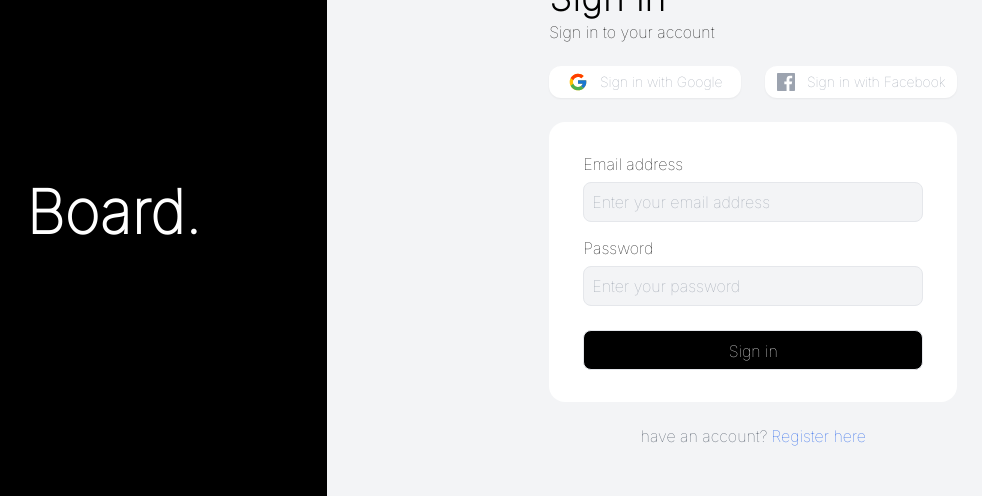
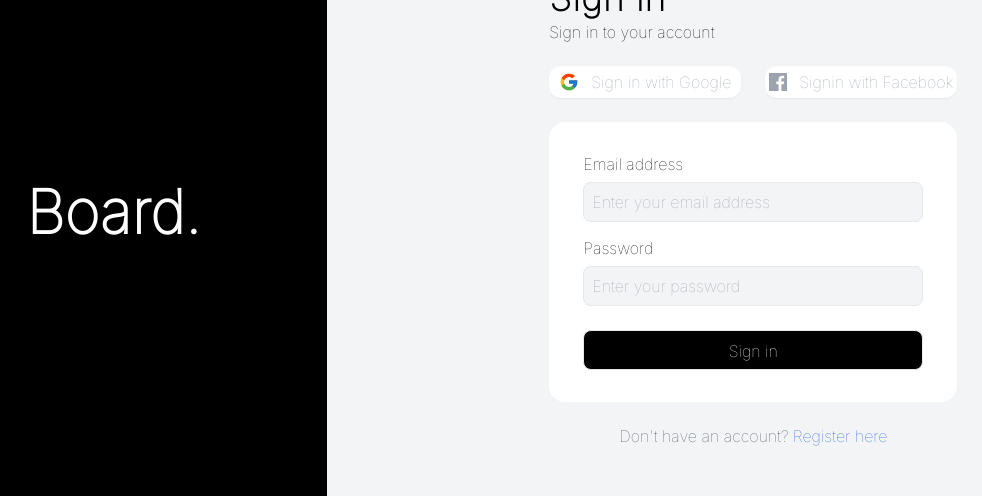
Before and after one commit to Prathmesh410/Task-listed, a React (Create React App) app in the folder frontend/: page /signin in a window 1280 px wide. Shown: the part 188-684 px from the top of the page, without its empty margins (100-1082 px from the left). Built offline with nearby package versions, Linux system fonts and the light colour scheme.

Commit message:
font changes

```diff
--- a/frontend/src/components/HomePage/Card/Card.css
+++ b/frontend/src/components/HomePage/Card/Card.css
@@ -111,7 +111,7 @@
       width: 6px;
     }
     .pie-legend-title{
-      font-size: 14px;
+      font-size: 12px;
     }
     .pie-title-flex{
       width: 100%;
--- a/frontend/src/components/SigninPage/Signin.js
+++ b/frontend/src/components/SigninPage/Signin.js
@@ -47,7 +47,7 @@ function Signin() {
           <p
             className="bg-white text-gray-400
            hover:text-gray-600 ml-3
-         font-normal text-sm"
+         font-normal "
           >
             Sign in with Google
           </p>
@@ -59,12 +59,12 @@ function Signin() {
           <GrFacebook className="text-lg text-gray-400"/>
           <p className="bg-white text-gray-400
            hover:text-gray-600 ml-3
-         font-normal text-sm">Sign in with Facebook</p>
+         font-normal ">Signin with Facebook</p>
         </div>
       </div>
         <SigninForm register = {register} setRegister = {setRegister} setUser = {setUser}/>
         <div className='flex mt-6 item-center justify-center' >
-          <p className="font-small text-base leading-5 font-light text-gray-600" > have an account?</p>
+          <p className="font-small text-base leading-5 font-light text-gray-600" >Don't have an account?</p>
           <p className="font-small text-base leading-5 font-light text-blue-600 ml-1 cursor-pointer" onClick={handleResister}>Register here</p>
         </div>
     </div>
--- a/frontend/src/components/SigninPage/SigninForm.js
+++ b/frontend/src/components/SigninPage/SigninForm.js
@@ -65,7 +65,7 @@ function SigninForm({register,setRegister,setUser}) {
       className = "ToastContainer"
       />
         <div className='bg-grey w-10/12'>
-            <p className='w-full h-5 font-normal text-base leading-5'>Email address</p>
+            <p className='w-full h-5 font-normal sm:text-midium text-base leading-5'>Email address</p>
             <input type="email"
              className="bg-gray-100 border
                rounded-lg w-full h-10 px-2 mt-2 outline-none"
```
